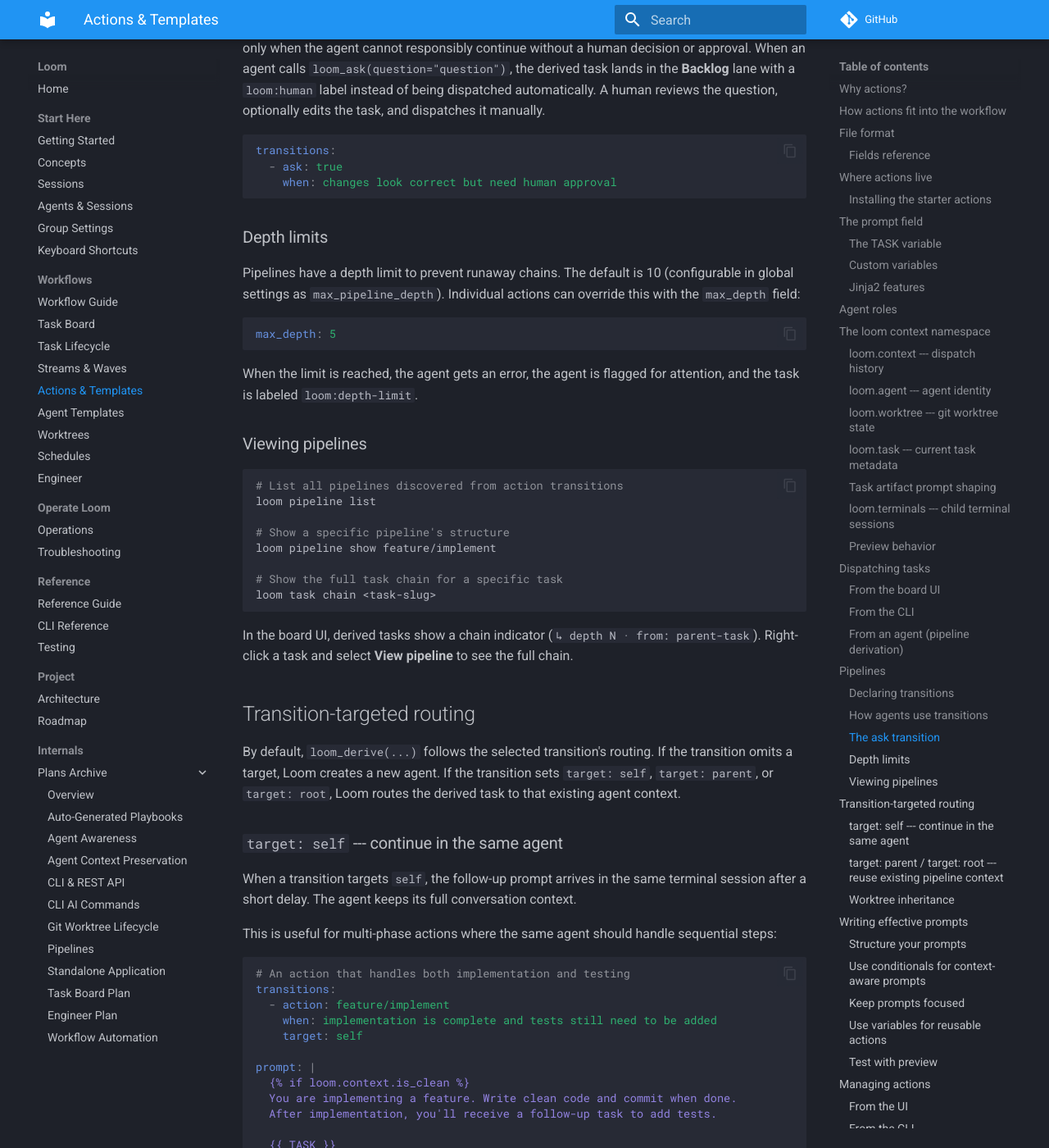
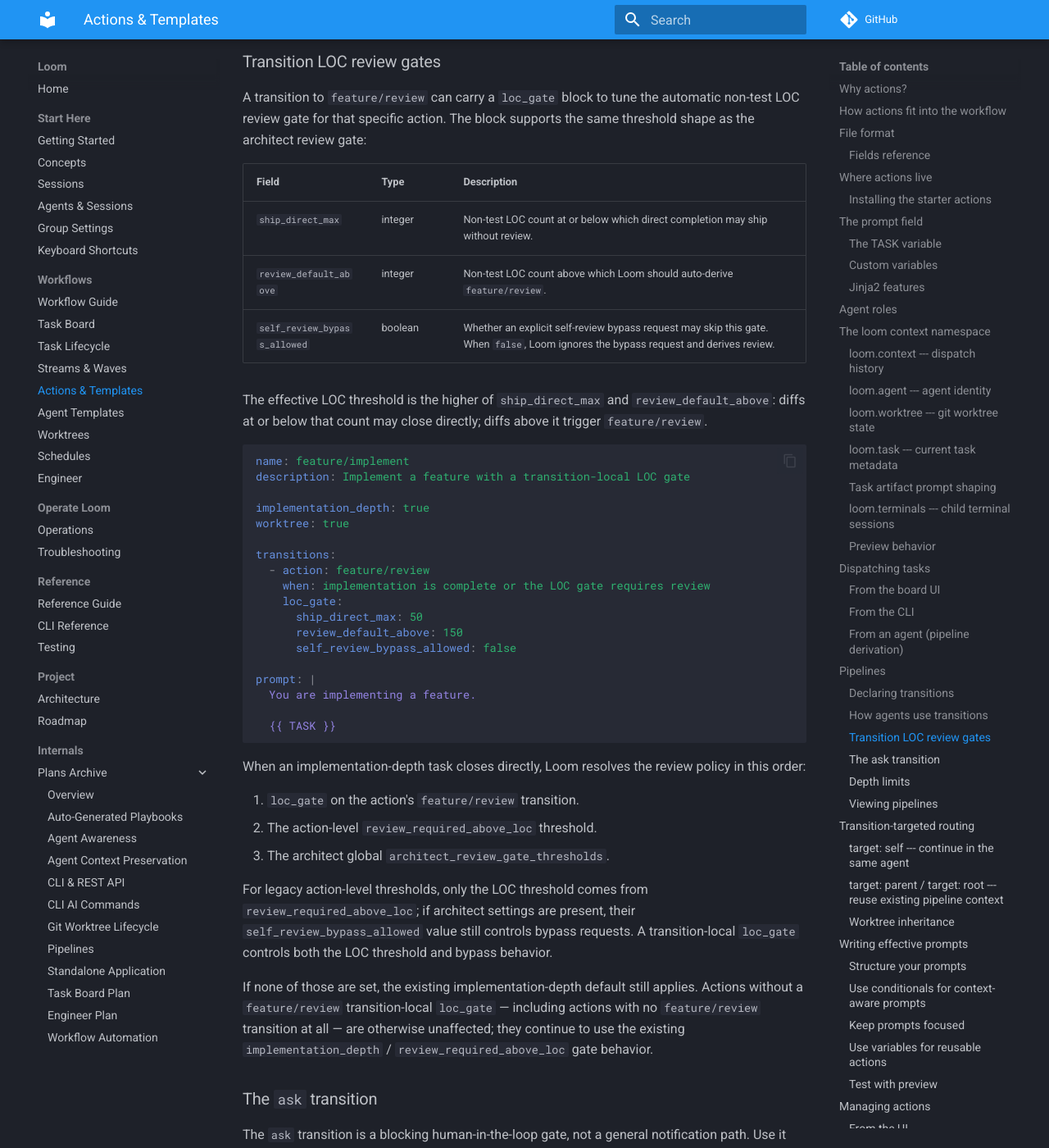
Before and after one commit to runtorque/torque, an MkDocs documentation site: the page built from docs/actions.md, in a window 1280 px wide and 1400 px high, scrolled down 13874 px. Shown: the whole window at 82% size. Built offline with MkDocs 1.6.1 and Material for MkDocs 9.7.7, drawn with Linux system fonts in a browser that asks for light colours; comment, search, counter and statistics services are not loaded; some of the changed text lies outside the part shown.

Commit message:
loom: checkpoint 1 — docs-actions-loc-gate
Updated docs/actions.md only to document transition-level feature/review loc_gate fields, YAML example, resolution priority (transition loc_gate → action review_required_above_loc → architect_review_gate_thresholds), bypass behavior, and note that actions without transition-local loc_gate/review transitions keep existing implementation_depth gate behavior. Verified raw markdown, git diff --check, and parsed the new YAML example with PyYAML. Did not run full tests because this was docs-only.

````diff
--- a/docs/actions.md
+++ b/docs/actions.md
@@ -113,6 +113,7 @@
 | **review_required_above_loc** | integer | no | Non-test LOC threshold for auto-deriving `feature/review` on implementation-depth actions. Defaults to 150 when `implementation_depth` is true. |
 | **labels** | list | no | Labels applied to the task on the board. |
 | **transitions** | list | no | Valid next actions for pipeline chaining (see [Pipelines](#pipelines)). |
+| **transitions[].loc_gate** | object | no | Transition-local LOC review gate for `feature/review` handoffs (see [Transition LOC review gates](#transition-loc-review-gates)). |
 | **max_depth** | integer | no | Override the global `max_pipeline_depth` for this action. |
 
 ## Where actions live
@@ -508,6 +509,49 @@
 ```
 
 The agent reads these instructions and calls the appropriate MCP tool when it's done. The server validates that the transition is allowed before dispatching. The dedicated [CLI reference](cli.md#ai) still documents the equivalent `loom ai ...` commands for manual workflows and debugging.
+
+### Transition LOC review gates
+
+A transition to `feature/review` can carry a `loc_gate` block to tune the automatic non-test LOC review gate for that specific action. The block supports the same threshold shape as the architect review gate:
+
+| Field | Type | Description |
+|-------|------|-------------|
+| `ship_direct_max` | integer | Non-test LOC count at or below which direct completion may ship without review. |
+| `review_default_above` | integer | Non-test LOC count above which Loom should auto-derive `feature/review`. |
+| `self_review_bypass_allowed` | boolean | Whether an explicit self-review bypass request may skip this gate. When `false`, Loom ignores the bypass request and derives review. |
+
+The effective LOC threshold is the higher of `ship_direct_max` and `review_default_above`: diffs at or below that count may close directly; diffs above it trigger `feature/review`.
+
+```yaml
+name: feature/implement
+description: Implement a feature with a transition-local LOC gate
+
+implementation_depth: true
+worktree: true
+
+transitions:
+  - action: feature/review
+    when: implementation is complete or the LOC gate requires review
+    loc_gate:
+      ship_direct_max: 50
+      review_default_above: 150
+      self_review_bypass_allowed: false
+
+prompt: |
+  You are implementing a feature.
+
+  {{ TASK }}
+```
+
+When an implementation-depth task closes directly, Loom resolves the review policy in this order:
+
+1. `loc_gate` on the action's `feature/review` transition.
+2. The action-level `review_required_above_loc` threshold.
+3. The architect global `architect_review_gate_thresholds`.
+
+For legacy action-level thresholds, only the LOC threshold comes from `review_required_above_loc`; if architect settings are present, their `self_review_bypass_allowed` value still controls bypass requests. A transition-local `loc_gate` controls both the LOC threshold and bypass behavior.
+
+If none of those are set, the existing implementation-depth default still applies. Actions without a `feature/review` transition-local `loc_gate` — including actions with no `feature/review` transition at all — are otherwise unaffected; they continue to use the existing `implementation_depth` / `review_required_above_loc` gate behavior.
 
 ### The `ask` transition
 
````
